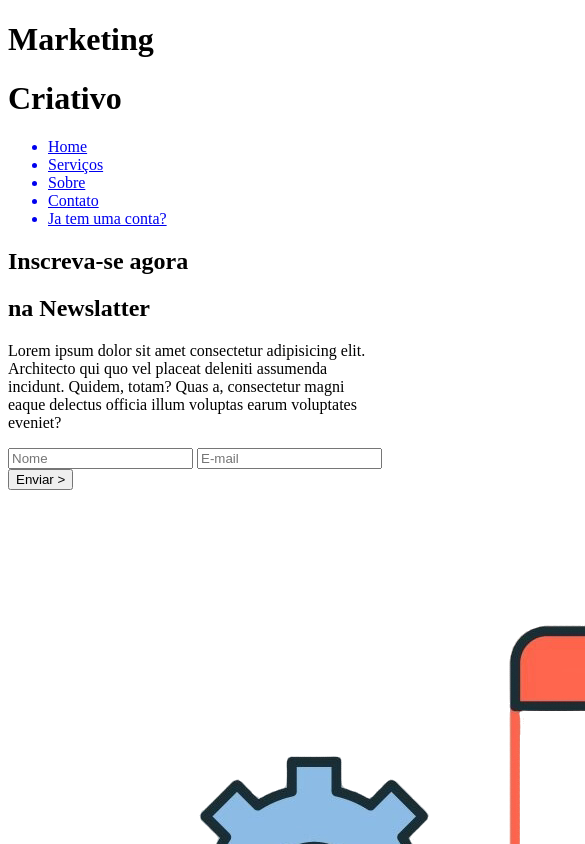
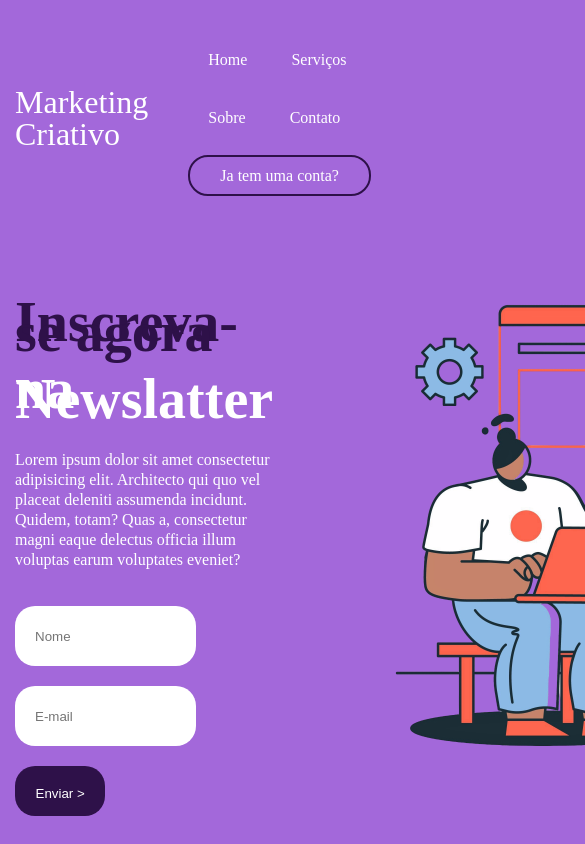
Before and after one commit to JoaquimWalter/Landig-Page-MC, a plain HTML site: page index.html in a window 390 px wide. Shown: the top 844 px of the page, 585 px wide, since content can reach past the window. Drawn offline with Linux system fonts and the light colour scheme.

Commit message:
Commit faltando responsividade

```diff
--- a/index.html
+++ b/index.html
@@ -1,11 +1,14 @@
 <!DOCTYPE html>
 <html lang="pt-br">
+
 <head>
     <meta charset="UTF-8">
     <meta name="viewport" content="width=device-width, initial-scale=1.0">
     <link rel="stylesheet" href="./style/style.css">
+
     <title>Land Page</title>
 </head>
+
 <body>
     <header>
         <div class="title">
@@ -15,30 +18,40 @@
         </div>
 
         <ul>
-            <a href="#"><li>Home</li></a>
-            <a href="#"><li>Serviços</li></a>
-            <a href="#"><li>Sobre</li></a>
-            <a href="#"><li>Contato</li></a>
-            <a href="#"><li>Ja tem uma conta?</li></a>
+            <a href="#">
+                <li>Home</li>
+            </a>
+            <a href="#">
+                <li>Serviços</li>
+            </a>
+            <a href="#">
+                <li>Sobre</li>
+            </a>
+            <a href="#">
+                <li>Contato</li>
+            </a>
+            <a href="#" id="inscreva-btn">
+                <li>Ja tem uma conta?</li>
+            </a>
         </ul>
     </header>
 
     <main>
         <aside>
-        <h2>Inscreva-se agora</h2>
+           <h2> <span>Inscreva-se agora</span></h2>
             <h2>na Newslatter</h2>
             <p>Lorem ipsum dolor sit amet consectetur adipisicing elit.
                 Architecto qui quo vel placeat deleniti assumenda incidunt.
                 Quidem, totam? Quas a, consectetur magni eaque delectus officia
                 illum voluptas earum voluptates eveniet?</p>
 
-    </aside>
             <form>
                 <input type="text" placeholder="Nome">
                 <input type="email" placeholder="E-mail">
-        <input type="submit" value="Enviar >">
+                <input type="submit" id="input-btn" value="Enviar >">
 
             </form>
+        </aside>
 
         <article>
             <img src="./src/img/download.png" alt="Menina-prancheat">
@@ -47,4 +60,5 @@
 
 
 </body>
+
 </html>
--- a/style/style.css
+++ b/style/style.css
@@ -0,0 +1,87 @@
+body{
+    background-color: rgb(163, 104, 218);
+    color: white;
+    max-width: 1200px;
+    margin: 0 auto;
+    padding: 15px;
+
+
+}
+
+header{
+    display: flex;
+    flex-direction: row;
+    justify-content: space-between;
+    align-items: center;
+}
+
+.title{
+    flex-direction: column;
+    line-height: 10px;
+}
+
+li{
+    display: inline-block;
+    margin: 20px;
+    text-decoration: none;
+    list-style-type: none;
+}
+a{
+    text-decoration: none;
+    color: white;
+}
+
+a:hover{
+    color: black;
+}
+
+#inscreva-btn{
+    border: 2px solid rgb(46, 17, 73);
+    padding: 10px;
+    border-radius: 20px;
+}
+h1{
+    font-weight: 200;
+}
+
+main{
+    display: flex;
+    justify-content: row;
+    margin-top: 50px;
+}
+
+h2{
+    font-size: 56px;
+    line-height: 10px;
+}
+img{
+    width: 500px;
+    margin-left: 100px;
+}
+span{
+    color: rgb(46, 17, 73);
+}
+p{
+    line-height: 20px;
+    max-width: 500px;
+}
+form{
+    display: flex;
+    flex-direction: column;
+    width: 70%;
+}
+
+#input-btn{
+    height: 50px;
+    width: 50%;
+    background-color: rgb(46, 17, 73);
+    color: white;
+    cursor: pointer;
+}
+input{
+     margin-top: 20px;
+     height: 20px;
+     padding: 20px;
+     border-radius: 20px;
+     border: none;
+}
```
Lines whose indentation alone changed are shown as unchanged.
